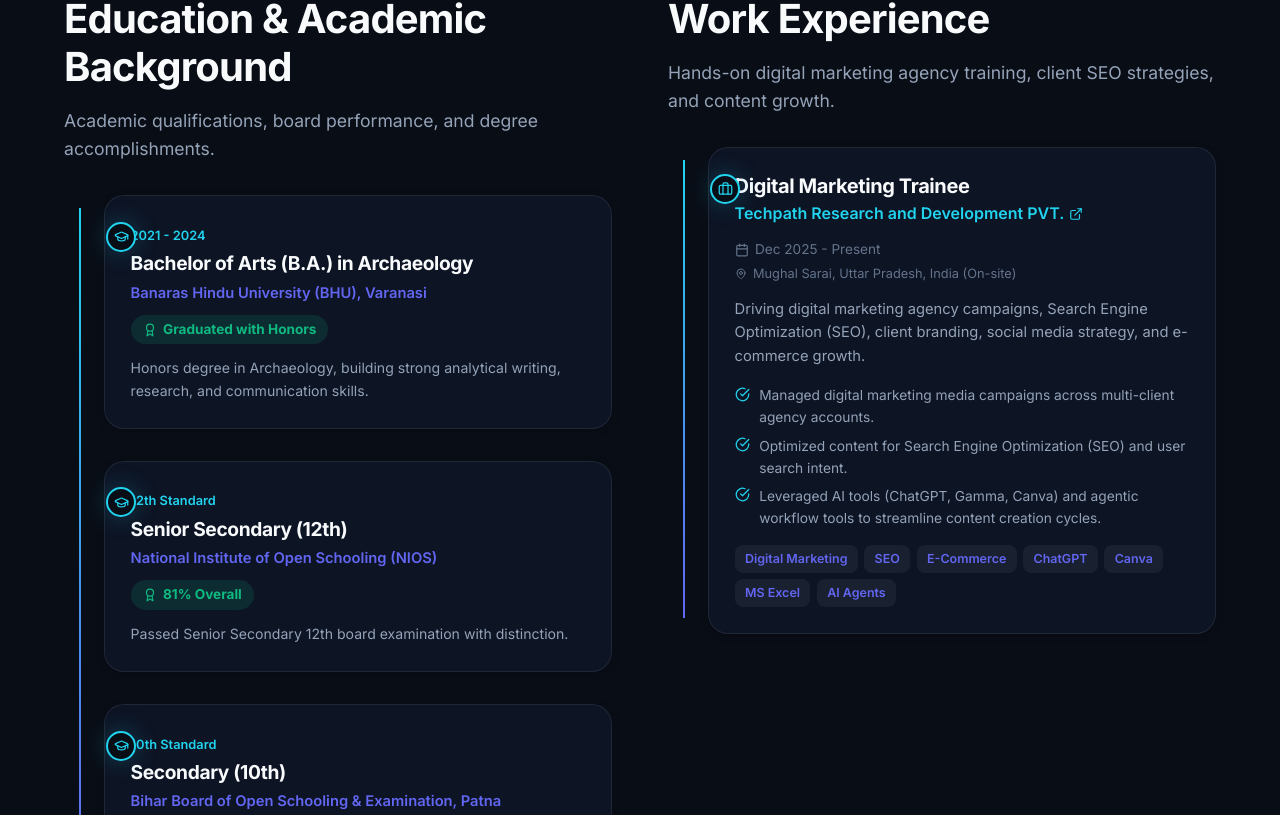
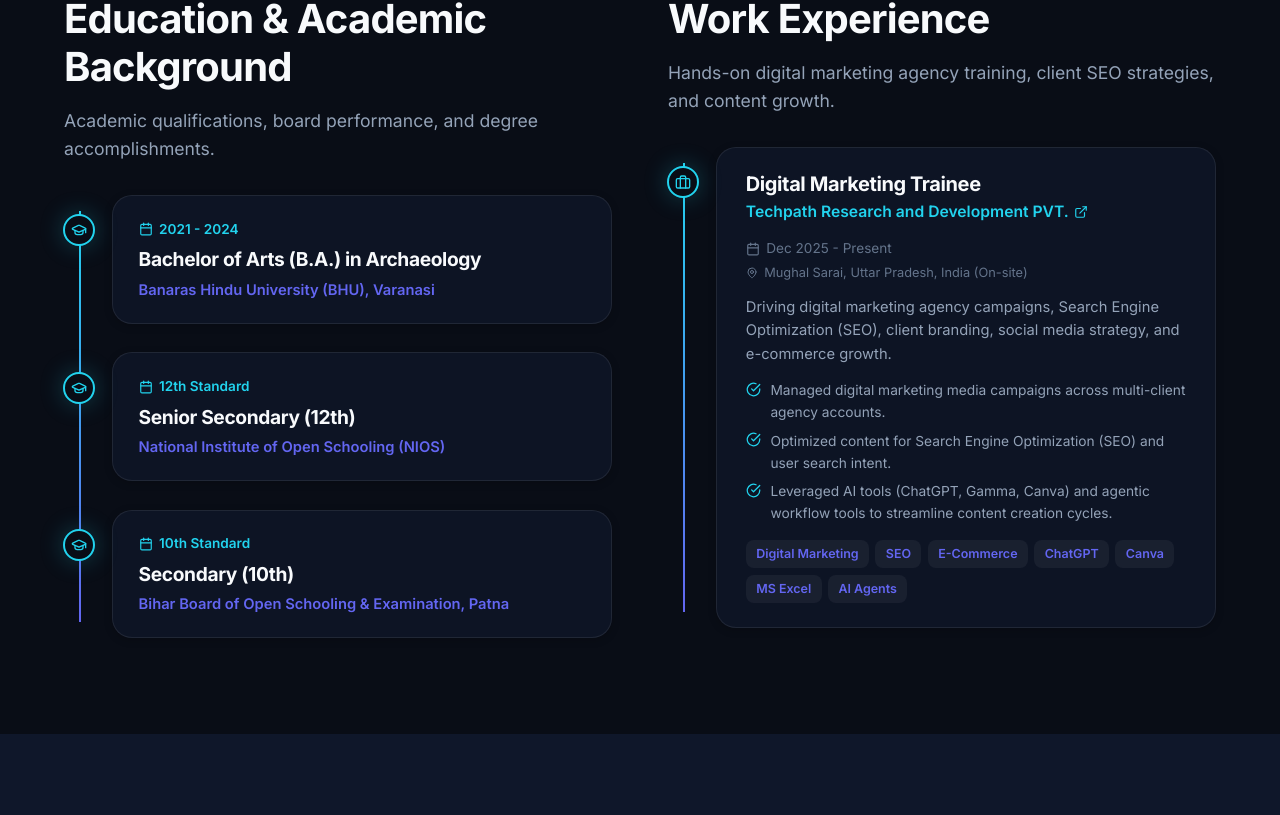
Before and after one commit to tanishka-wy/Tanishka-portfolio, a React (Vite) app: page / in a window 1280 px wide. Shown: the part 2745-3560 px from the top of the page. Built offline with nearby package versions, Linux system fonts and the light colour scheme.

Commit message:
Fix Education timeline overflow, card vertical spacing, remove percentage badges and description lines

```diff
--- a/src/components/Experience.jsx
+++ b/src/components/Experience.jsx
@@ -1,20 +1,22 @@
 import React from 'react';
-import { Briefcase, Calendar, MapPin, CheckCircle, ExternalLink, GraduationCap, Award } from 'lucide-react';
+import { Briefcase, Calendar, MapPin, CheckCircle, ExternalLink, GraduationCap } from 'lucide-react';
 import { experienceData, educationData } from '../data/portfolioData';
 
 export default function Experience() {
   return (
-    <section id="experience" className="section-padding">
-      <div className="container">
+    <section id="experience" className="section-padding" style={{ overflow: 'visible', height: 'auto', minHeight: 'auto' }}>
+      <div className="container" style={{ overflow: 'visible' }}>
         {/* Side-by-Side 2-Column Grid */}
         <div style={{
           display: 'grid',
           gridTemplateColumns: 'repeat(auto-fit, minmax(320px, 1fr))',
           gap: '3.5rem',
-          alignItems: 'start'
+          alignItems: 'start',
+          overflow: 'visible',
+          height: 'auto'
         }}>
           {/* Left Column: Education */}
-          <div>
+          <div style={{ overflow: 'visible' }}>
             <div className="section-header" style={{ textAlign: 'left', marginBottom: '2rem' }}>
               <h2 className="section-title" style={{ textAlign: 'left' }}>Education & Academic Background</h2>
               <p className="section-subtitle" style={{ textAlign: 'left', margin: 0 }}>
@@ -25,12 +27,16 @@ export default function Experience() {
             {/* Education Vertical Timeline */}
             <div style={{
               position: 'relative',
-              paddingLeft: '2.5rem'
+              paddingLeft: '3rem',
+              display: 'flex',
+              flexDirection: 'column',
+              gap: '1.8rem',
+              overflow: 'visible'
             }}>
               {/* Vertical Connecting Line */}
               <div style={{
                 position: 'absolute',
-                top: '0.8rem',
+                top: '1rem',
                 bottom: '1rem',
                 left: '15px',
                 width: '2px',
@@ -38,23 +44,16 @@ export default function Experience() {
               }} />
 
               {educationData.map((edu, index) => (
-                <div
-                  key={index}
-                  className="glass-card"
-                  style={{
-                    marginBottom: '2rem',
-                    padding: '1.6rem',
-                    position: 'relative'
-                  }}
-                >
+                <div key={index} style={{ position: 'relative' }}>
                   {/* Graduation Cap Circular Icon Badge Marker */}
                   <div style={{
                     position: 'absolute',
-                    left: '16px',
-                    top: '1.6rem',
+                    left: '-3rem',
+                    top: '1.2rem',
+                    marginLeft: '15px',
                     transform: 'translateX(-50%)',
-                    width: '30px',
-                    height: '30px',
+                    width: '32px',
+                    height: '32px',
                     borderRadius: '50%',
                     background: 'var(--bg-primary)',
                     border: '2px solid var(--accent-cyan)',
@@ -62,48 +61,60 @@ export default function Experience() {
                     display: 'flex',
                     alignItems: 'center',
                     justifyContent: 'center',
-                    color: 'var(--accent-cyan)'
+                    color: 'var(--accent-cyan)',
+                    zIndex: 2
                   }}>
-                    <GraduationCap size={15} />
+                    <GraduationCap size={16} />
                   </div>
 
-                  <span style={{ fontSize: '0.8rem', color: 'var(--accent-cyan)', fontWeight: 600 }}>
-                    {edu.period}
-                  </span>
+                  {/* Card Container with Flexbox Column Layout */}
+                  <div
+                    className="glass-card"
+                    style={{
+                      padding: '1.4rem 1.6rem',
+                      display: 'flex',
+                      flexDirection: 'column',
+                      gap: '0.45rem'
+                    }}
+                  >
+                    <div style={{
+                      display: 'flex',
+                      alignItems: 'center',
+                      gap: '0.4rem',
+                      fontSize: '0.85rem',
+                      color: 'var(--accent-cyan)',
+                      fontWeight: 600
+                    }}>
+                      <Calendar size={14} />
+                      <span>{edu.period}</span>
+                    </div>
 
-                  <h3 style={{ fontSize: '1.2rem', color: 'var(--text-primary)', margin: '0.3rem 0 0.4rem 0' }}>
+                    <h3 style={{
+                      fontSize: '1.2rem',
+                      color: 'var(--text-primary)',
+                      fontWeight: 700,
+                      margin: 0,
+                      lineHeight: 1.3
+                    }}>
                       {edu.degree}
                     </h3>
 
-                  <div style={{ fontSize: '0.92rem', color: 'var(--accent-indigo)', fontWeight: 600, marginBottom: '0.6rem' }}>
+                    <div style={{
+                      fontSize: '0.92rem',
+                      color: 'var(--accent-indigo)',
+                      fontWeight: 600,
+                      lineHeight: 1.4
+                    }}>
                       {edu.institution}
                     </div>
-
-                  <div style={{
-                    display: 'inline-flex',
-                    alignItems: 'center',
-                    gap: '0.4rem',
-                    padding: '0.25rem 0.75rem',
-                    borderRadius: 'var(--radius-full)',
-                    background: 'rgba(16, 185, 129, 0.15)',
-                    color: 'var(--accent-emerald)',
-                    fontSize: '0.85rem',
-                    fontWeight: 700,
-                    marginBottom: '0.8rem'
-                  }}>
-                    <Award size={14} /> {edu.score}
                   </div>
-
-                  <p style={{ fontSize: '0.88rem', color: 'var(--text-secondary)', lineHeight: 1.6, margin: 0 }}>
-                    {edu.details}
-                  </p>
                 </div>
               ))}
             </div>
           </div>
 
           {/* Right Column: Work Experience */}
-          <div>
+          <div style={{ overflow: 'visible' }}>
             <div className="section-header" style={{ textAlign: 'left', marginBottom: '2rem' }}>
               <h2 className="section-title" style={{ textAlign: 'left' }}>Work Experience</h2>
               <p className="section-subtitle" style={{ textAlign: 'left', margin: 0 }}>
@@ -114,12 +125,16 @@ export default function Experience() {
             {/* Work Experience Vertical Timeline */}
             <div style={{
               position: 'relative',
-              paddingLeft: '2.5rem'
+              paddingLeft: '3rem',
+              display: 'flex',
+              flexDirection: 'column',
+              gap: '1.8rem',
+              overflow: 'visible'
             }}>
               {/* Vertical Connecting Line */}
               <div style={{
                 position: 'absolute',
-                top: '0.8rem',
+                top: '1rem',
                 bottom: '1rem',
                 left: '15px',
                 width: '2px',
@@ -127,23 +142,16 @@ export default function Experience() {
               }} />
 
               {experienceData.map((exp, index) => (
-                <div
-                  key={index}
-                  className="glass-card"
-                  style={{
-                    marginBottom: '2rem',
-                    padding: '1.6rem',
-                    position: 'relative'
-                  }}
-                >
+                <div key={index} style={{ position: 'relative' }}>
                   {/* Briefcase Icon Marker */}
                   <div style={{
                     position: 'absolute',
-                    left: '16px',
-                    top: '1.6rem',
+                    left: '-3rem',
+                    top: '1.2rem',
+                    marginLeft: '15px',
                     transform: 'translateX(-50%)',
-                    width: '30px',
-                    height: '30px',
+                    width: '32px',
+                    height: '32px',
                     borderRadius: '50%',
                     background: 'var(--bg-primary)',
                     border: '2px solid var(--accent-cyan)',
@@ -151,19 +159,28 @@ export default function Experience() {
                     display: 'flex',
                     alignItems: 'center',
                     justifyContent: 'center',
-                    color: 'var(--accent-cyan)'
+                    color: 'var(--accent-cyan)',
+                    zIndex: 2
                   }}>
-                    <Briefcase size={15} />
+                    <Briefcase size={16} />
                   </div>
 
+                  <div
+                    className="glass-card"
+                    style={{
+                      padding: '1.5rem 1.8rem',
+                      display: 'flex',
+                      flexDirection: 'column',
+                      gap: '0.8rem'
+                    }}
+                  >
                     {/* Header */}
                     <div style={{
                       display: 'flex',
                       justifyContent: 'space-between',
                       alignItems: 'flex-start',
                       flexWrap: 'wrap',
-                    gap: '0.8rem',
-                    marginBottom: '0.8rem'
+                      gap: '0.8rem'
                     }}>
                       <div>
                         <h3 style={{ fontSize: '1.25rem', color: 'var(--text-primary)', marginBottom: '0.2rem' }}>
@@ -174,7 +191,7 @@ export default function Experience() {
                           target="_blank"
                           rel="noreferrer"
                           style={{
-                          fontSize: '1rem',
+                            fontSize: '0.98rem',
                             fontWeight: 600,
                             color: 'var(--accent-cyan)',
                             textDecoration: 'none',
@@ -209,20 +226,19 @@ export default function Experience() {
                       </div>
                     </div>
 
-                  <p style={{ color: 'var(--text-secondary)', fontSize: '0.92rem', marginBottom: '1rem', lineHeight: 1.6 }}>
+                    <p style={{ color: 'var(--text-secondary)', fontSize: '0.92rem', margin: 0, lineHeight: 1.6 }}>
                       {exp.description}
                     </p>
 
                     {/* Achievements */}
-                  <div style={{ marginBottom: '1rem' }}>
+                    <div style={{ display: 'flex', flexDirection: 'column', gap: '0.4rem' }}>
                       {exp.achievements.map((item, idx) => (
                         <div key={idx} style={{
                           display: 'flex',
                           alignItems: 'flex-start',
                           gap: '0.6rem',
                           fontSize: '0.86rem',
-                        color: 'var(--text-secondary)',
-                        marginBottom: '0.4rem'
+                          color: 'var(--text-secondary)'
                         }}>
                           <CheckCircle size={15} color="var(--accent-cyan)" style={{ marginTop: '0.15rem', flexShrink: 0 }} />
                           <span>{item}</span>
@@ -231,7 +247,7 @@ export default function Experience() {
                     </div>
 
                     {/* Tech Tags */}
-                  <div style={{ display: 'flex', flexWrap: 'wrap', gap: '0.4rem' }}>
+                    <div style={{ display: 'flex', flexWrap: 'wrap', gap: '0.4rem', marginTop: '0.2rem' }}>
                       {exp.tech.map((t) => (
                         <span
                           key={t}
@@ -249,6 +265,7 @@ export default function Experience() {
                       ))}
                     </div>
                   </div>
+                </div>
               ))}
             </div>
           </div>
```
Lines whose indentation alone changed are shown as unchanged.
